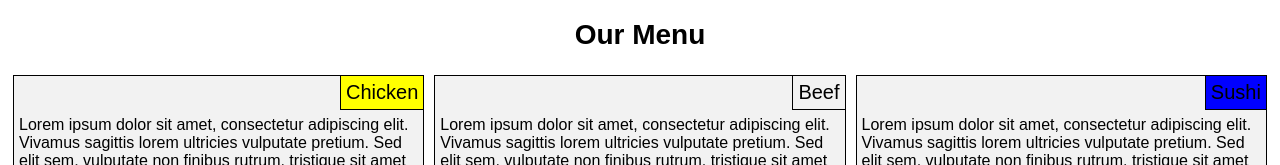
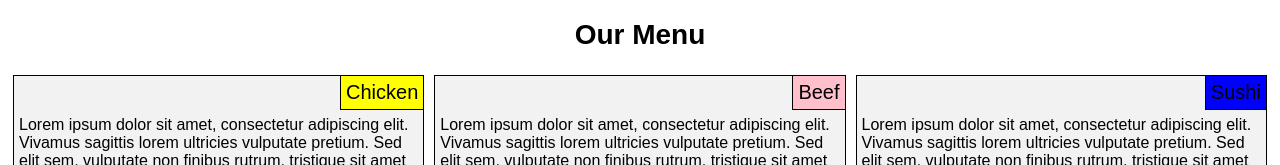
Before and after one commit to iamanujsharma/Module-2-Coursera, a plain HTML site: page index.html in a window 1280 px wide. Shown: the top 165 px of the page. Drawn offline with Linux system fonts and the light colour scheme.

Commit message:
Update stylesheet.css

```diff
--- a/stylesheets/stylesheet.css
+++ b/stylesheets/stylesheet.css
@@ -40,7 +40,7 @@ h1 {
 }
 
 #card2 .menu-title {
-	background-color: #pink;
+	background-color: pink;
 }
 
 #card3 .menu-title {
```
